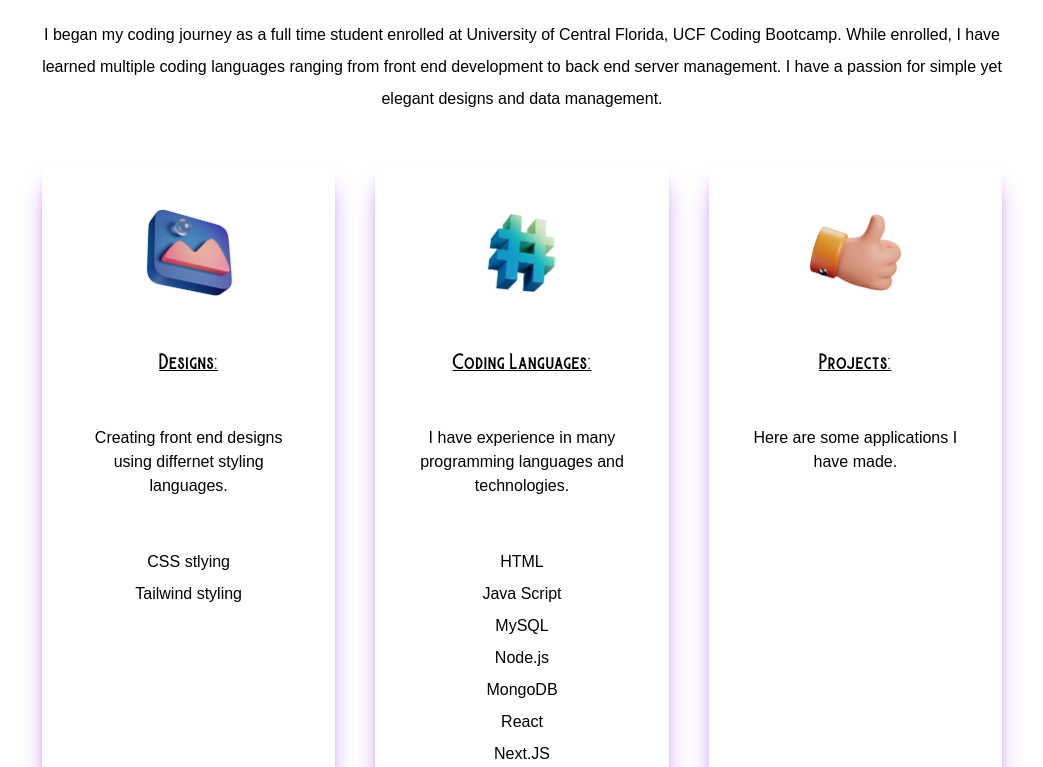
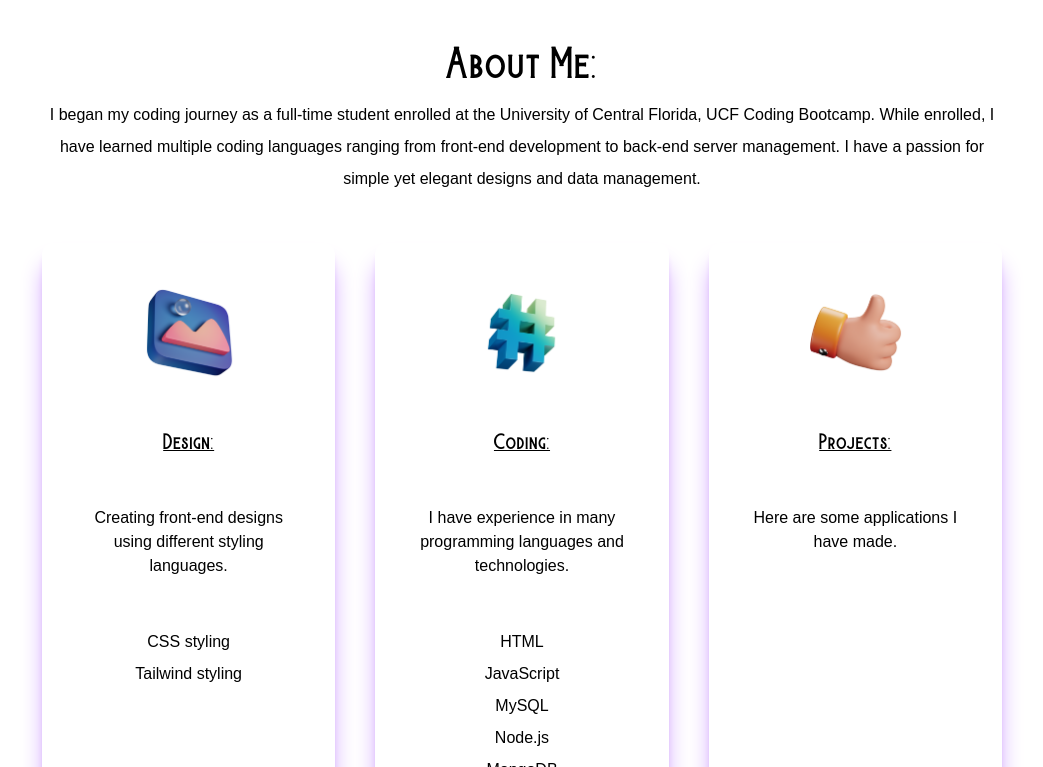
Before and after one commit to teppley/React-Portfolio, a Next.js app: page / in a window 1280 px wide. Shown: the part 1013-1780 px from the top of the page, without its empty margins (118-1161 px from the left). Built offline with nearby package versions, Linux system fonts and the light colour scheme.

Commit message:
fixed card sizes and changed card contents

```diff
--- a/pages/index.js
+++ b/pages/index.js
@@ -1,8 +1,7 @@
-/* eslint-disable @next/next/no-img-element */
 /* eslint-disable jsx-a11y/alt-text */
 import Head from "next/head";
 import { BsFillMoonStarsFill } from 'react-icons/bs'
-import {AiFillLinkedin, AiFillGithub} from "react-icons/ai";
+import { AiFillLinkedin, AiFillGithub } from "react-icons/ai";
 import Image from "next/image";
 import avatar from "../public/avataaars.png";
 import design from "../public/design.png";
@@ -21,8 +20,8 @@ export default function Home() {
         <meta name="description" content="Generated by create next app" />
         <link rel="icon" href="/favicon.ico" />
       </Head>
-      <main className=" bg-white px-10 dark:bg-zinc-900 md:px-20 lg:px-40">
-        <section className=" min-h-screen">
+      <main className="bg-white px-10 dark:bg-zinc-900 md:px-20 lg:px-40">
+        <section className="min-h-screen">
           <nav className="py-10 mb-12 flex justify-between dark:text-white">
             <h1 className="text-xl font-burtons hover:animate-bounce"><a href="https://github.com/teppley?tab=repositories" target="_blank" rel="noreferrer">Created By: teppley</a></h1>
             <ul className="flex items-center">
@@ -45,44 +44,42 @@ export default function Home() {
             </p>
           </div>
           <div className="text-6xl text-zinc-600 flex justify-center gap-20 py-3">
-          <div className="transition ease-in-out delay-150 bg-white hover:-translate-y-1 hover:scale-100 hover:bg-cyan-600 duration-300"><a href="https://www.linkedin.com/in/tyler-eppley-b2483426b/" target="_blank" rel="noreferrer"><AiFillLinkedin /></a></div>
-          <div className="transition ease-in-out delay-150 bg-white hover:-translate-y-1 hover:scale-100 hover:bg-indigo-500 duration-300 rounded-full"><a href="https://github.com/teppley?tab=repositories" target="_blank" rel="noreferrer"><AiFillGithub /></a></div>
+            <div className="transition ease-in-out delay-150 bg-white hover:-translate-y-1 hover:scale-100 hover:bg-cyan-600 duration-300"><a href="https://www.linkedin.com/in/tyler-eppley-b2483426b/" target="_blank" rel="noreferrer"><AiFillLinkedin /></a></div>
+            <div className="transition ease-in-out delay-150 bg-white hover:-translate-y-1 hover:scale-100 hover:bg-indigo-500 duration-300 rounded-full"><a href="https://github.com/teppley?tab=repositories" target="_blank" rel="noreferrer"><AiFillGithub /></a></div>
           </div>
-          <div className="mx-auto bg-gradient-to-b from-purple-500 rounded-full w-80 h-80 relative overflow-hidden mt-20 md:h-96 md:w-96">
-              <Image src={avatar} layout="fill" objectFit="cover" />
+          <div className="mx-auto bg-gradient-to-b from-purple-500 rounded-full w-80 h-80 relative overflow-hidden mt-20 mb-20 md:h-96 md:w-96">
+            <Image src={avatar} layout="fill" objectFit="cover" />
           </div>
-        </section>
-        <section>
-          <div>
+          <div className="lg:flex lg:flex-col lg:items-center">
             <h3 className="text-4xl py-1 dark:text-white text-center font-burtons">About Me:</h3>
             <p className="text-md py-2 leading-8 dark:text-white text-center">
-              I began my coding journey as a full time student enrolled at University of Central Florida, UCF Coding Bootcamp. While enrolled, I have learned multiple coding languages ranging from front end development to back end server management. I have a passion for simple yet elegant designs and data management.
+              I began my coding journey as a full-time student enrolled at the University of Central Florida, UCF Coding Bootcamp. While enrolled, I have learned multiple coding languages ranging from front-end development to back-end server management. I have a passion for simple yet elegant designs and data management.
             </p>
           </div>
           <div className="lg:flex gap-10">
             <div className="text-center shadow-xl shadow-purple-400 p-10 rounded-xl my-10 dark:bg-zinc-800 flex-1">
-              <Image src={design} width={100} height={100}/>
-              <h3 className="text-lg font-medium underline my-10 dark:text-white font-burtons">Designs:</h3>
-              <p className="py-2 dark:text-white mb-10">Creating front end designs using differnet styling languages.</p>
-              <p className="dark:text-white py-1">CSS stlying</p>
+              <Image src={design} width={100} height={100} />
+              <h3 className="text-lg font-medium underline my-10 dark:text-white font-burtons">Design:</h3>
+              <p className="py-2 dark:text-white mb-10">Creating front-end designs using different styling languages.</p>
+              <p className="dark:text-white py-1">CSS styling</p>
               <p className="dark:text-white py-1">Tailwind styling</p>
             </div>
             <div className="text-center shadow-xl shadow-purple-400 p-10 rounded-xl my-10 dark:bg-zinc-800 flex-1">
-              <Image src={code} width={100} height={100}/>
-              <h4 className="text-lg font-medium my-10 underline dark:text-white font-burtons">Coding Languages:</h4>
+              <Image src={code} width={100} height={100} />
+              <h4 className="text-lg font-medium my-10 underline dark:text-white font-burtons">Coding:</h4>
               <p className="py-2 dark:text-white mb-10">I have experience in many programming languages and technologies.</p>
               <p className="dark:text-white py-1">HTML</p>
-              <p className="dark:text-white py-1">Java Script</p>
+              <p className="dark:text-white py-1">JavaScript</p>
               <p className="dark:text-white py-1">MySQL</p>
               <p className="dark:text-white py-1">Node.js</p>
               <p className="dark:text-white py-1">MongoDB</p>
               <p className="dark:text-white py-1">React</p>
-              <p className="dark:text-white py-1">Next.JS </p>
+              <p className="dark:text-white py-1">Next.js</p>
             </div>
             <div className="text-center shadow-xl shadow-purple-400 p-10 rounded-xl my-10 dark:bg-zinc-800 flex-1">
-            <Image src={consulting} width={100} height={100}/>
-            <h5 className="text-lg font-medium my-10 underline dark:text-white font-burtons">Projects:</h5>
-            <p className="py-2 dark:text-white mb-10">Here are some applications I have made.</p>
+              <Image src={consulting} width={100} height={100} />
+              <h5 className="text-lg font-medium my-10 underline dark:text-white font-burtons">Projects:</h5>
+              <p className="py-2 dark:text-white mb-10">Here are some applications I have made.</p>
             </div>
           </div>
         </section>
```
